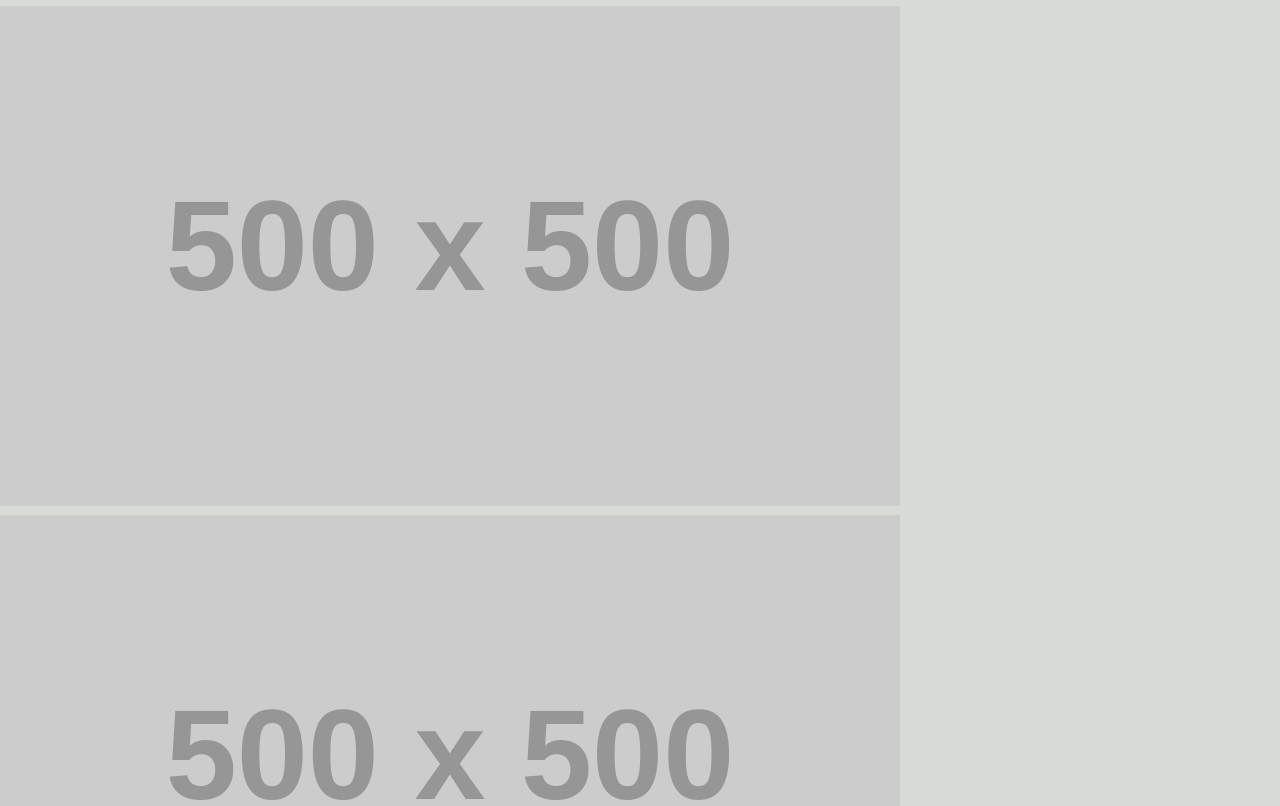
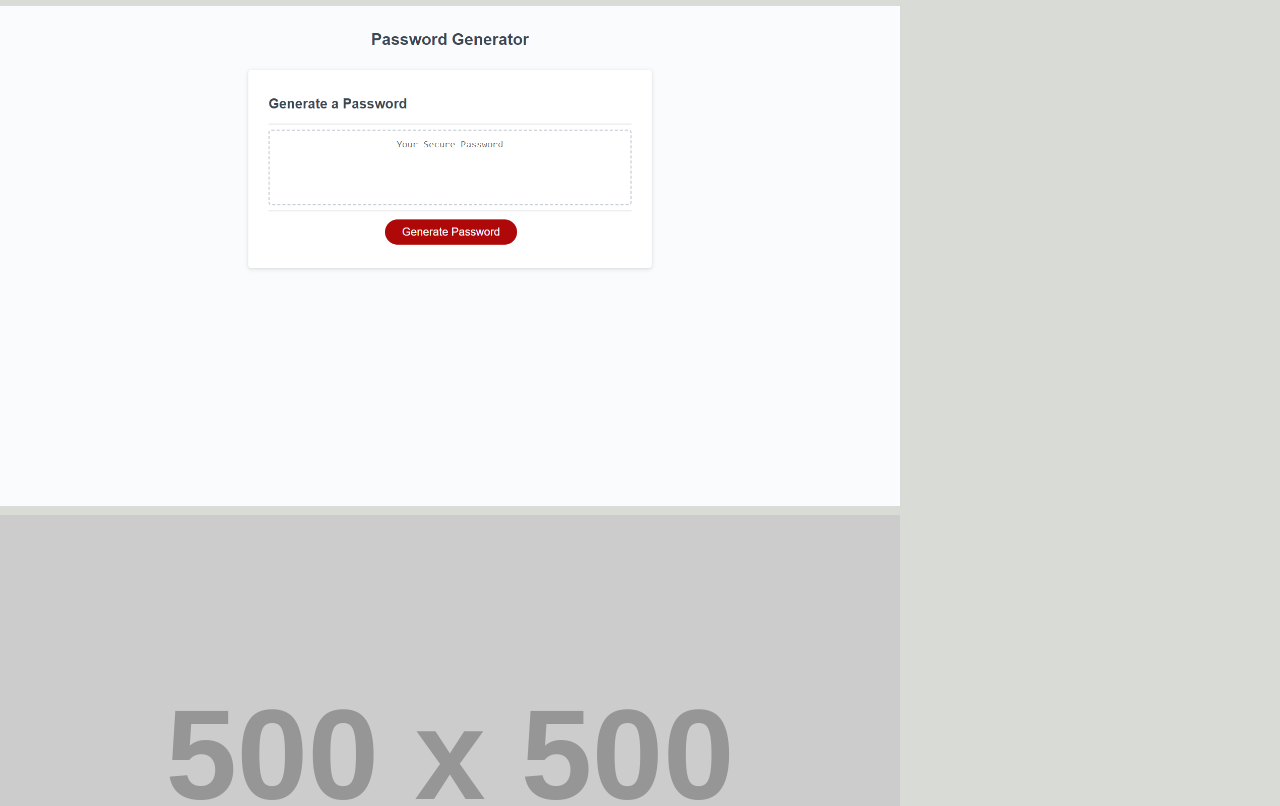
Before and after one commit to Cbaca4/week2challenge-HTML, a plain HTML site: page index.html in a window 1280 px wide. Shown: the part 990-1796 px from the top of the page. Drawn offline with Linux system fonts and the light colour scheme; placeholder pictures from the web are drawn by us; files whose address does not match are found by name.

Commit message:
added new project

```diff
--- a/index.html
+++ b/index.html
@@ -39,7 +39,7 @@
         <a  href="https://github.com/Cbaca4/week1challenge-HTML.git"><img src="Assets/images/Horiseon.png" alt="project1"></a>
         </div>
         <div class="card2">
-            <a href=""><img src="https://placehold.co/500" alt="placeholder image">
+            <a href="https://cbaca4.github.io/Password-Generator/"><img src="Assets/images/Password-Generator.png" alt="Password Generator"></a>
             </a>
         </div>
         <div class="card2">
```
Also changed, not shown: Assets/images/Password-Generator.png (added).
